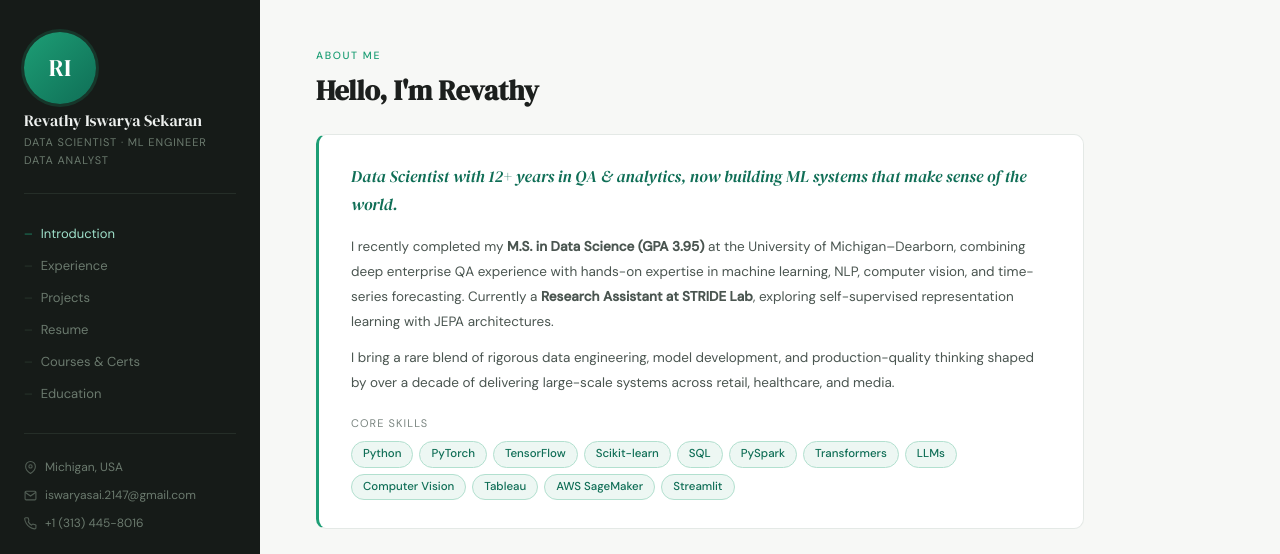
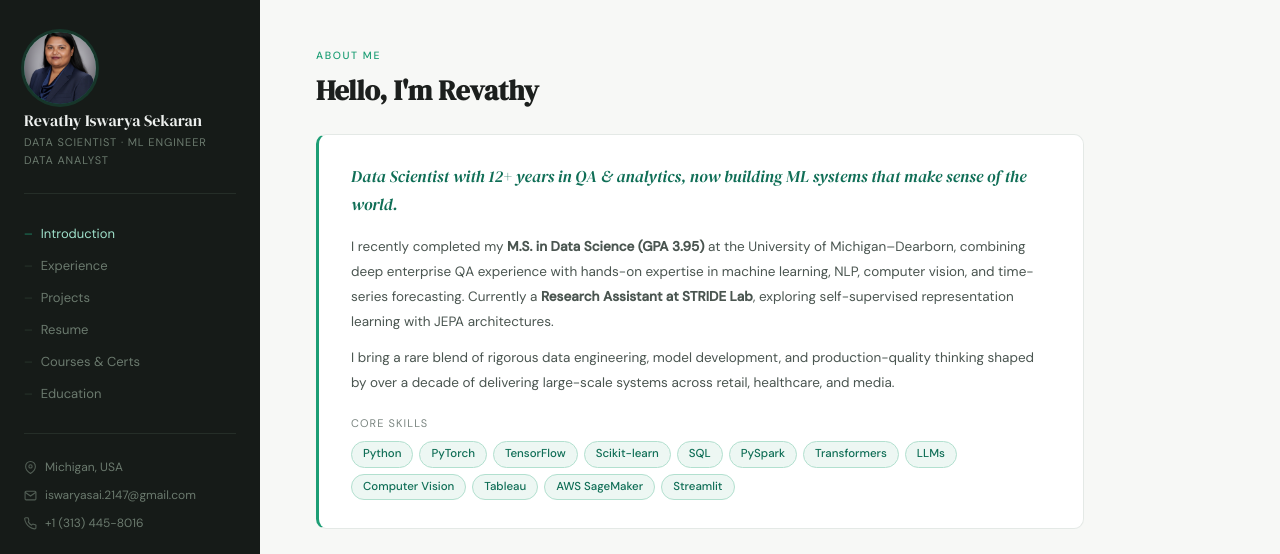
Before and after one commit to Ishugit21/revathyiswarya.github.io, a plain HTML site: page index.html in a window 1280 px wide. Shown: the top 554 px of the page. Drawn offline with nearby package versions, Linux system fonts and the light colour scheme.

Commit message:
Update index.html

```diff
--- a/index.html
+++ b/index.html
@@ -87,7 +87,7 @@ body{font-family:'DM Sans',sans-serif;background:var(--body-bg);color:var(--text
 
 <aside class="sidebar">
   <div>
-    <div class="avatar">RI</div>
+    <img src="photo.jpg" alt="Revathy Iswarya" class="avatar" style="object-fit:cover;">
     <div class="sidebar-name">Revathy Iswarya Sekaran</div>
     <div class="sidebar-role">Data Scientist · ML Engineer<br>Data Analyst</div>
   </div>
```
